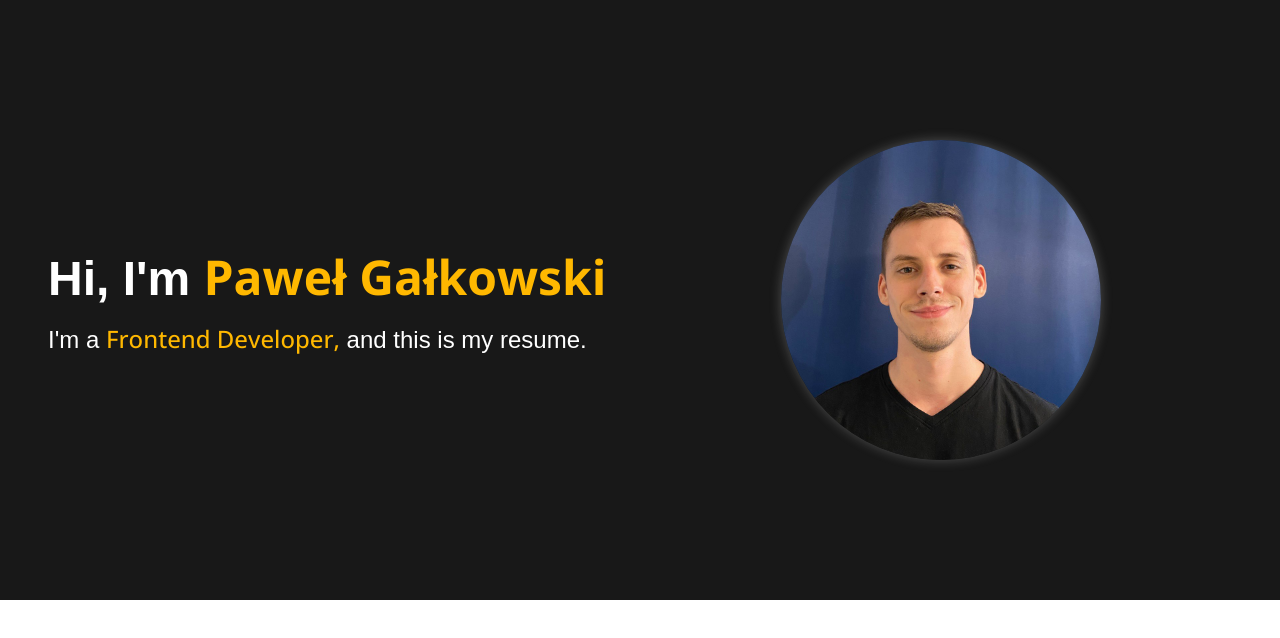
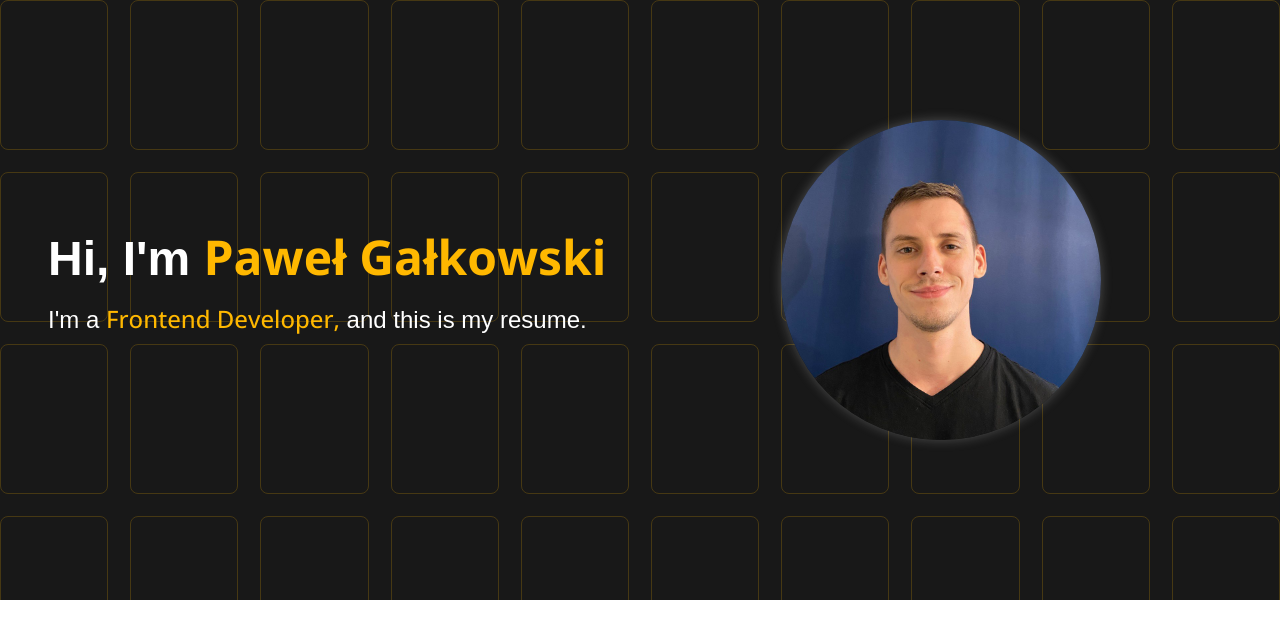
Before and after one commit to galkowskip/cv-project, a Vue app: page / in a window 1280 px wide. Shown: the top 638 px of the page. Built offline with nearby package versions, Linux system fonts and the light colour scheme.

Commit message:
hero animation wip

```diff
--- a/src/components/HeroSection.vue
+++ b/src/components/HeroSection.vue
@@ -1,6 +1,7 @@
 <template>
     <div class="hero-section">
         <div class="hero-section__container">
+            <div class="hero-section__content">
                 <div class="hero-section__title">
                     Hi, I'm <span class="hero-section__title--highlighted">Paweł Gałkowski</span>
                 </div>
@@ -12,7 +13,13 @@
                 <img src="../assets/images/hero-section-background.png" alt="hero section background">
             </div>
         </div>
+        <HeroAnimation />
+    </div>
 </template>
+
+<script setup>
+import HeroAnimation from './animations/HeroAnimation.vue';
+</script>
 
 <style scoped lang="scss">
 .hero-section {
@@ -24,15 +31,20 @@
     left: 0;
     overflow: hidden;
     background-color: rgb(24, 24, 24);
+
+    &__container {
+        max-width: 1440px;
         padding: 120px 48px;
         display: grid;
         gap: 20px;
         grid-template-columns: 1fr 1fr;
-    ;
+        width: 100%;
+        margin: 0 auto;
+        justify-content: space-between;
+        align-items: center;
+    }
 
-
-
-    &__container {
+    &__content {
         width: 100%;
         display: flex;
         justify-content: center;
@@ -70,12 +82,13 @@
         display: flex;
         justify-content: center;
         align-items: center;
+
         img {
             height: 320px;
             width: 320px;
             border-radius: 50%;
             object-fit: cover;
-            box-shadow: 0px 0px 12px 0px rgba(244, 244, 244, 0.25) ;
+            box-shadow: 0px 0px 12px 0px rgba(244, 244, 244, 0.25);
         }
     }
 
--- a/src/components/SliderContainer.vue
+++ b/src/components/SliderContainer.vue
@@ -32,7 +32,6 @@ const props = defineProps<{
 const { linkListComputed,
     onChangeActiveLink,
 } = canChangeSlide(props.linkList, emit)
-
 
 const activeSlideIndex = computed(() => {
     return linkListComputed.value.findIndex((slide) => slide.active)
--- a/src/components/animations/HeroAnimation.vue
+++ b/src/components/animations/HeroAnimation.vue
@@ -1,28 +1,47 @@
 <template>
     <div class="hero-animation">
-        <div class="hero-animation__item" v-for="item in 40"></div>
+        <div ref="animationItem" class="hero-animation__item" v-for="item in 40"></div>
     </div>
 </template>
+
+<script setup lang="ts">
+import { gsap } from "gsap"
+import { ref } from "vue"
+
+const animationItems = ref()
+
+function runAnnimation(): void {
+
+
+
+}
+
+runAnnimation();
+</script>
 
 <style scoped lang="scss">
 .hero-animation {
     width: 100%;
     height: 100%;
-    position: sticky;
+    position: absolute;
     top: 0;
     left: 0;
     overflow: hidden;
     background-color: rgb(24, 24, 24);
     display: grid;
+    z-index: -1;
     grid-template-columns: repeat(10, 1fr);
-    grid-template-rows: repeat(4, 1fr);
-    transform: rotateZ(45deg);
+    grid-template-rows: repeat(4, 150px);
+    gap: 22px;
 
     &__item {
         width: 100%;
         height: 100%;
         border: 1px solid #FFB800;
+        opacity: 0.2;
         border-radius: 8px;
+        transform: rotateX(0deg) rotateY(0deg);
+
     }
 }
 </style>
```
Lines whose indentation alone changed are shown as unchanged.
